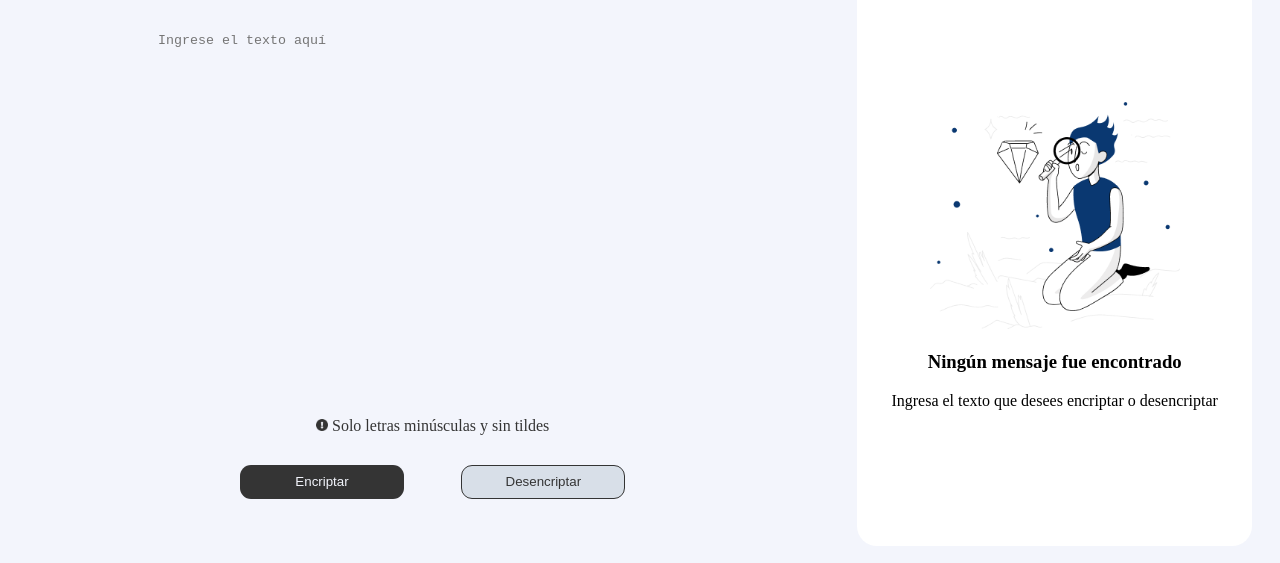
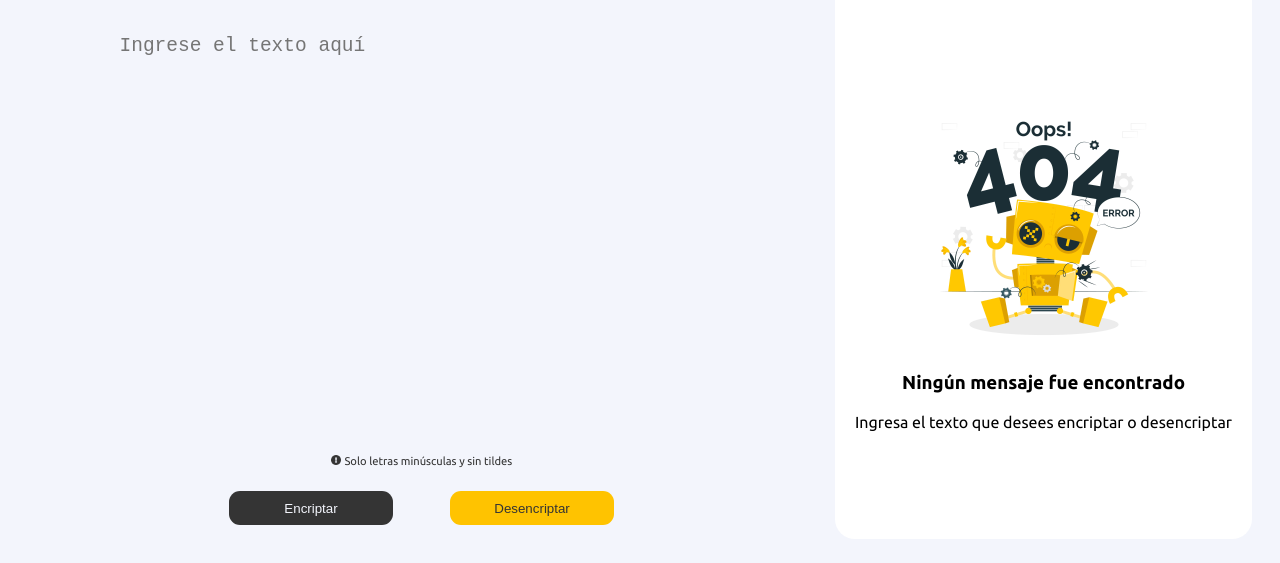
Before and after one commit to diefpt/Challenges-Oracle-ONE, a plain HTML site: page Encriptador/index.html in a window 1280 px wide. Shown: the part 79-642 px from the top of the page. Drawn offline with Linux system fonts and the light colour scheme; a web font is replaced by a local one.

Commit message:
cambio de colores y definición del hover para los botones

```diff
--- a/Encriptador/index.html
+++ b/Encriptador/index.html
@@ -5,6 +5,7 @@
     <meta http-equiv="X-UA-Compatible" content="IE=edge">
     <meta name="viewport" content="width=device-width, initial-scale=1.0">
     <link rel="stylesheet" href="style.css">
+    <link href="https://fonts.googleapis.com/css2?family=Oswald:wght@200;700&family=Ubuntu:ital,wght@0,300;0,400;0,500;0,700;1,300;1,400;1,500;1,700&family=Vina+Sans&family=Ysabeau:wght@100&display=swap" rel="stylesheet">
     <title>Encriptador</title>
 </head>
 <body>
@@ -19,7 +20,7 @@
 
         <div class="buttons">
             <div class="restriction">
-                <img src="imagenes/path848.png" class="restriction-icon" width="12px">
+                <img src="imagenes/path848.png" class="restriction-icon" width="10px">
                 <p class="restriction-text">Solo letras minúsculas y sin tildes</p>
             </div>
             <div class="actions">
@@ -29,7 +30,10 @@
         </div>
 
         <div class="result">
-            <img src="imagenes/Muñeco.png" class="no-mensaje-img" width="250px">
+            <a href="https://www.freepik.es/vector-gratis/ups-error-404-ilustracion-concepto-robot-roto_13315300.htm#query=not%20found&position=0&from_view=search&track=robertav1_2_sidr">
+                <img src="imagenes/5203299.jpg" class="no-mensaje-img" width="250px" alt="Imagen de storyset en Freepik">
+            </a>
+
             <h3 class="no-mensaje">Ningún mensaje fue encontrado</h3>
             <p class="parrafo">Ingresa el texto que desees encriptar o desencriptar</p>
         </div>
--- a/Encriptador/style.css
+++ b/Encriptador/style.css
@@ -1,11 +1,12 @@
 body {
     background: #f3f5fc;
+    font-family: 'Ubuntu', sans-serif;
 }
 
 .container {
     display: grid;
-    grid-template-columns: 1fr 1fr 1fr;
-    grid-template-rows: 0.3fr 2.1fr 0.6fr;
+    grid-template-columns: 2fr 1fr;
+    grid-template-rows: 0.3fr 2.2fr 0.5fr;
     gap:20px 20px;
     grid-auto-flow: row;
     grid-template-areas:
@@ -22,7 +23,9 @@ body {
 
 .text {
     grid-area: text;
-    padding: 1em 0 1em 8em;
+    height: 375px;
+    padding: 1em 1em;
+    text-align: center;
 }
 
 .input-text {
@@ -31,6 +34,9 @@ body {
     overflow: auto;
     background: transparent;
     resize: none;
+    font-size: 1.5em;
+    width: 80%;
+    height: 100%;
 }
 
 .buttons {
@@ -42,7 +48,6 @@ body {
     grid-template-areas:
       "restriction"
       "actions";
-    margin: 20px 20px;
 }
 
 .restriction {
@@ -53,13 +58,13 @@ body {
 .restriction-text, .restriction-icon {
     display: inline-block;
     color: #343434;
+    font-size: 0.7em;
 }
 
 .actions {
     grid-area: actions;
     text-align: center;
     height: fit-content;
-    margin-bottom: 0px;
 }
 
 .button-encriptar {
@@ -70,18 +75,33 @@ body {
     width: 164px;
     height: 34px;
     color: #f3f5fc;
+    cursor: pointer;
+    transition: 0.2s all;
+}
+
+.button-encriptar:hover {
+    background: #FFC300;
+    color: #343434;
+    transform: scale(1.01);
 }
 
 .button-desencriptar {
     margin: 1em 2em;
     border-radius: 11px;
-    border-width: 1px;
-    border-style: solid;
+    border: none;
     border-color: #343434;
-    background: #D8DFE8;
+    background: #FFC300;
     width: 164px;
     height: 34px;
     color: #343434;
+    cursor: pointer;
+    transition: 0.2s all;
+}
+
+.button-desencriptar:hover {
+    background: #343434;
+    color: #f3f5fc;
+    transform: scale(1.01);
 }
 
 .result {
```
Also changed, not shown: Encriptador/imagenes/3973481.jpg (added), Encriptador/imagenes/5203299.jpg (added).
